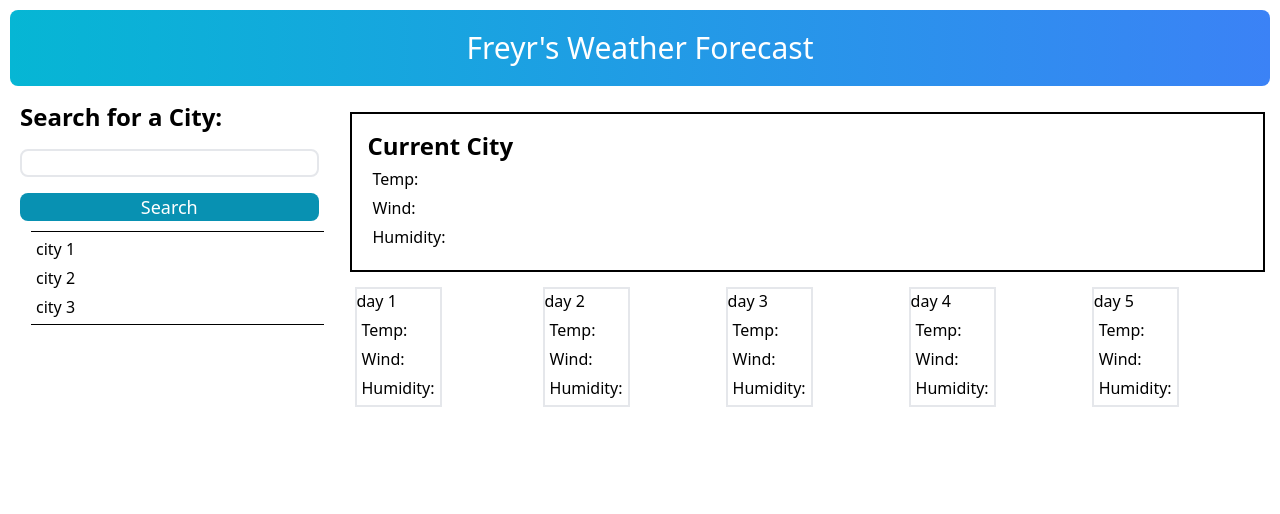
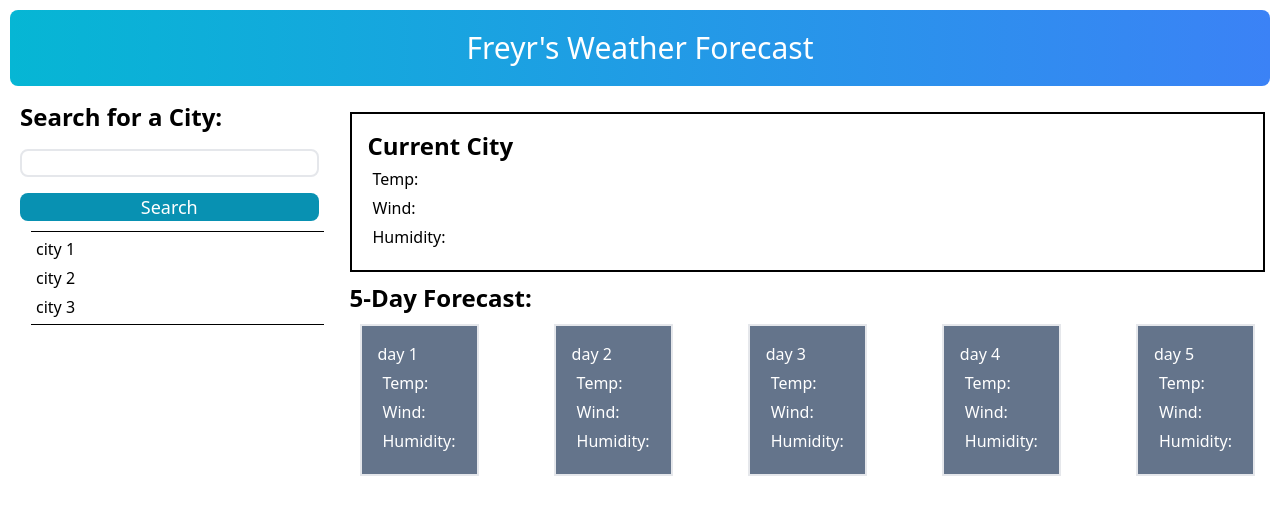
Before and after one commit to JesusV545/Freyrs-Weather-Forecast, a plain HTML site: page index.html in a window 1280 px wide. Drawn offline with nearby package versions, Linux system fonts and the light colour scheme.

Commit message:
updated the CSS

```diff
--- a/index.html
+++ b/index.html
@@ -52,9 +52,11 @@
             </section>
 
         <!--5 day forecast-->
-            <section class="flex flex-row justify-start space-x-24">
+        <section class="basis-3/4 h-full">
+            <h1 class="text-2xl font-bold">5-Day Forecast:</h1>
 
-                <div class="five-cards border-2">
+            <div class="flex flex-start justify-between">
+                    <div class="five-cards border-2 p-4 bg-slate-500 text-white">
                     <h2>day 1</h2>
                         <ul>
                             <li>Temp: </li>
@@ -63,7 +65,7 @@
                         </ul>
                 </div>
 
-                <div class="five-cards border-2">
+                <div class="five-cards border-2 p-4 bg-slate-500 text-white">
                     <h2>day 2</h2>
                         <ul>
                             <li>Temp: </li>
@@ -72,7 +74,7 @@
                         </ul>
                 </div>
 
-                <div class="five-cards border-2">
+                <div class="five-cards border-2 p-4 bg-slate-500 text-white">
                     <h2>day 3</h2>
                         <ul>
                             <li>Temp: </li>
@@ -81,7 +83,7 @@
                         </ul>
                 </div>
 
-                <div class="five-cards border-2">
+                <div class="five-cards border-2 p-4 bg-slate-500 text-white">
                     <h2>day 4</h2>
                     <ul>
                         <li>Temp: </li>
@@ -90,7 +92,7 @@
                     </ul>
                 </div>
 
-                <div class="five-cards border-2">
+                <div class="five-cards border-2 p-4 bg-slate-500 text-white">
                     <h2>day 5</h2>
                         <ul>
                             <li>Temp: </li>
@@ -98,9 +100,11 @@
                             <li>Humidity: </li>
                         </ul>
                 </div>
+            </div>
 
-            </section>
+
         </section>
+    </section>
 
 
     </main>
```
